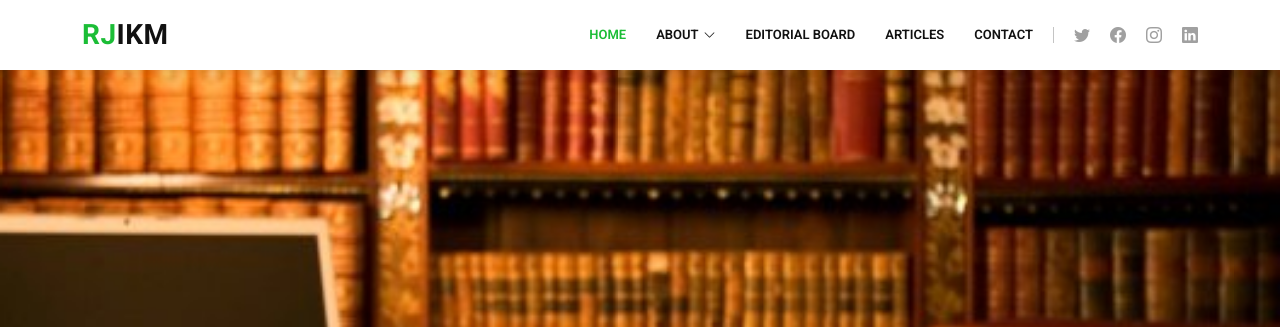
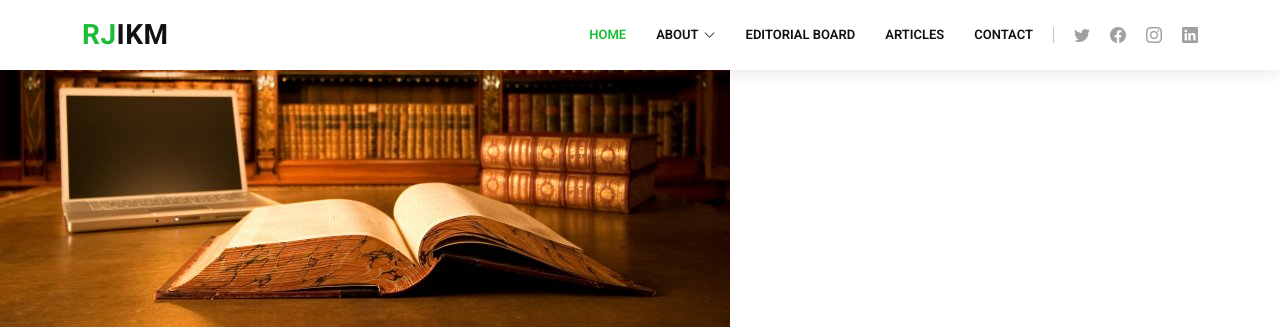
Before and after one commit to BOSTONE069/jounal_web_application, a Django app: page /rjikm/ in a window 1280 px wide. Shown: the top 327 px of the page. Run offline with Django 4.2, Linux system fonts and the light colour scheme; some libraries are stand-ins or nearby versions.

Commit message:
added and adjusted the index.html page

```diff
--- a/rjikm/templates/rjikm/index.html
+++ b/rjikm/templates/rjikm/index.html
@@ -9,7 +9,7 @@
       <div class="carousel-inner" role="listbox">
 
         <!-- Slide 1 -->
-        <div class="carousel-item active" style="background-image: url(background-image.jpg);">
+        <div class="carousel-item active" style="background-image: url(rjikm\static\rjikm\background-image.jpg);">
           <div class="carousel-container">
             <div class="carousel-content animate__animated animate__fadeInUp">
               <h2>Welcome to <span>Regional Journal of Information and Knowledge Management
--- a/rjikm/templates/rjikm/layout.html
+++ b/rjikm/templates/rjikm/layout.html
@@ -37,6 +37,9 @@
     <link href="{% static 'rjikm/style.css' %}" rel="stylesheet">
 </head>
 <body>
+    <div>
+        <img src="{% static "rjikm/background-image.jpg" %}" alt="Hi!" />
+    </div>
  <header id="header" class="fixed-top">
     <div class="container d-flex align-items-center">
 
```
